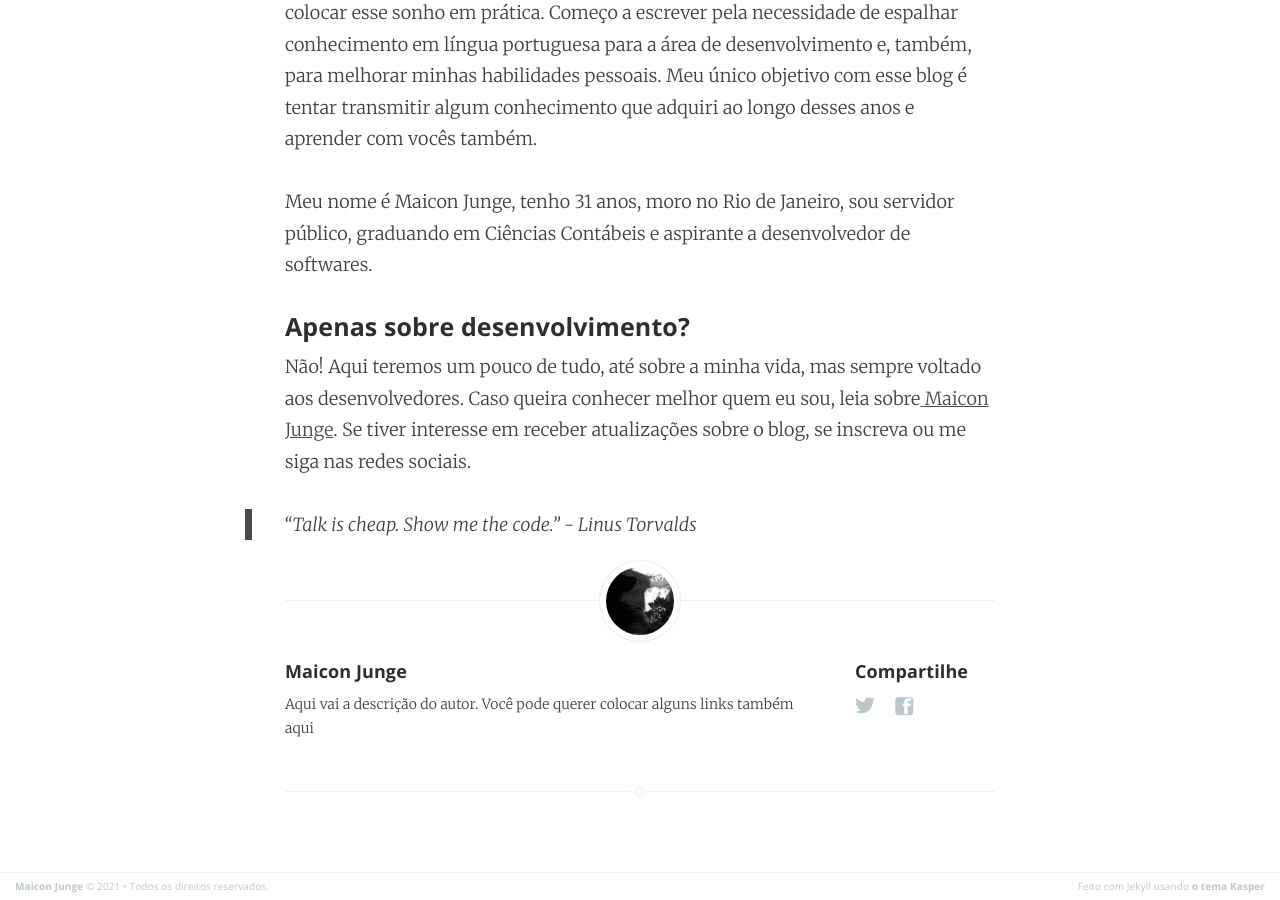
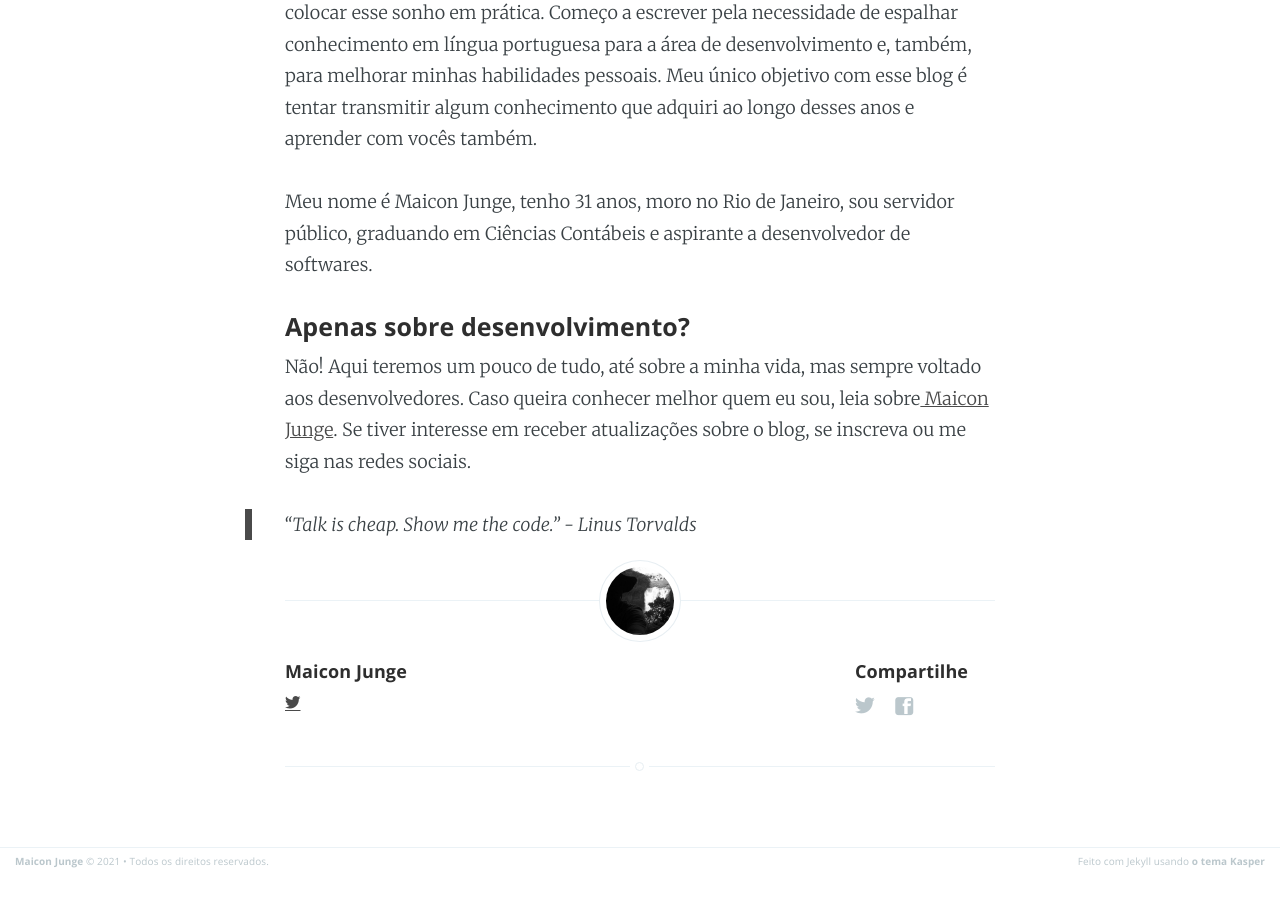
Before and after one commit to MaiconJunge/maiconjunge.github.io, a Jekyll site: the page built from _posts/2021-02-16-hello-world.markdown, in a window 1280 px wide and 900 px high, scrolled down 671 px. Built offline with Jekyll 4.4.1, drawn with Linux system fonts in a browser that asks for light colours; after the commit the page ends 1547 px from its top, so only the background shows below that.

Commit message:
Update post.html

```diff
--- a/_layouts/post.html
+++ b/_layouts/post.html
@@ -74,7 +74,9 @@
                     <h4> {{ site.author }} </h4>
                     <!-- Author Bio -->
                     <p>
-                        Aqui vai a descrição do autor. Você pode querer colocar alguns links também aqui
+                        <a class="icon-twitter" href="http://twitter.com/share?text=Hello World!&amp;url=https://maiconjunge.github.io//diversos/2021/02/16/hello-world.html" onclick="window.open(this.href, 'twitter-share', 'width=550,height=235');return false;">
+        <span class="hidden">Twitter</span>
+    </a>
                     </p>
                 </section>
             {% endif %}
```
